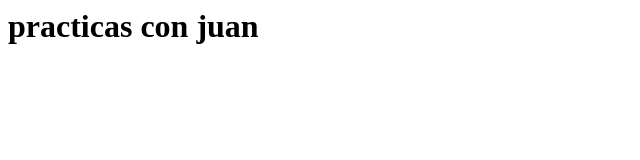
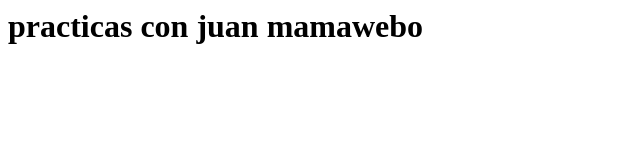
Before and after one commit to carlosimery1/practica-con-juan-malco, a plain HTML site: page index.html in a window 1280 px wide. Shown: the whole page, without its empty margins (0-640 px from the left). Drawn offline with Linux system fonts and the light colour scheme.

Commit message:
test change

```diff
--- a/index.html
+++ b/index.html
@@ -1,5 +1,5 @@
 <html>
 <body>
-    <h1> practicas con juan</h1>
+    <h1> practicas con juan mamawebo</h1>
 </body>
 </html>
```
